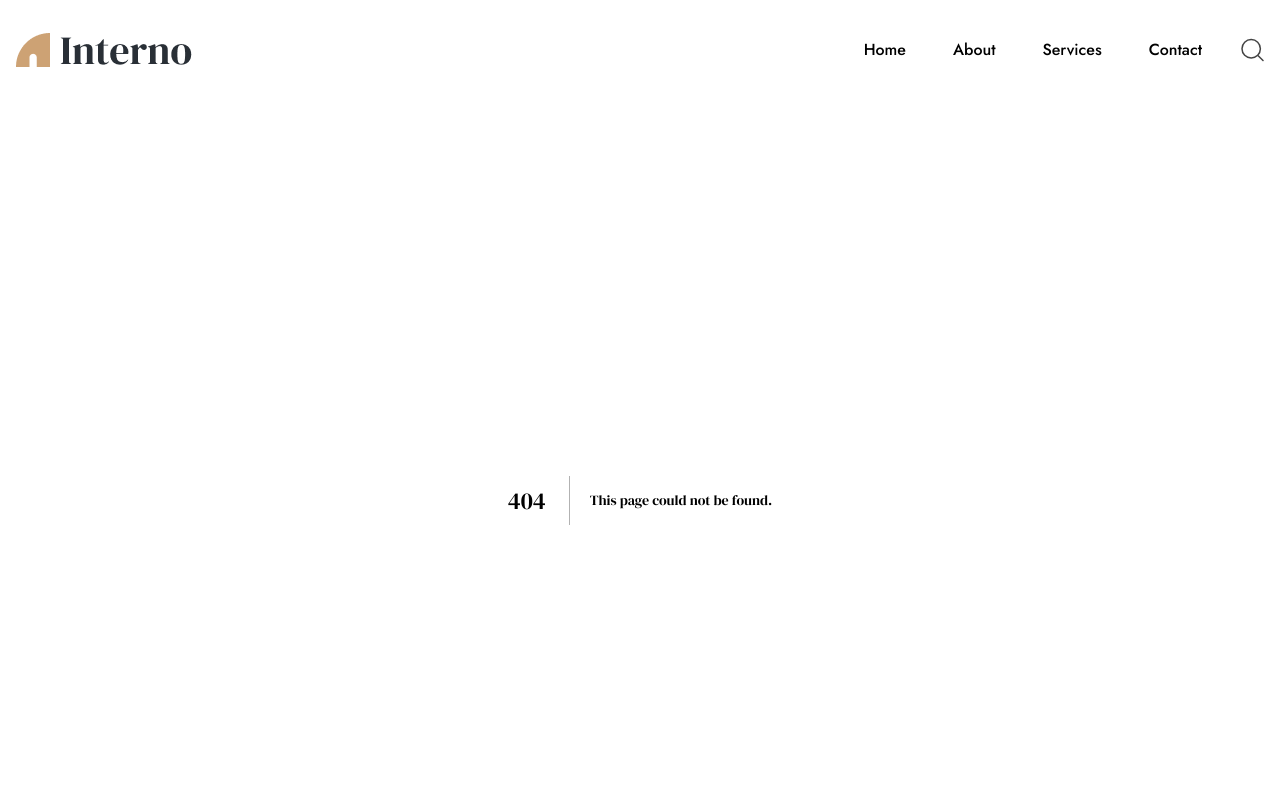
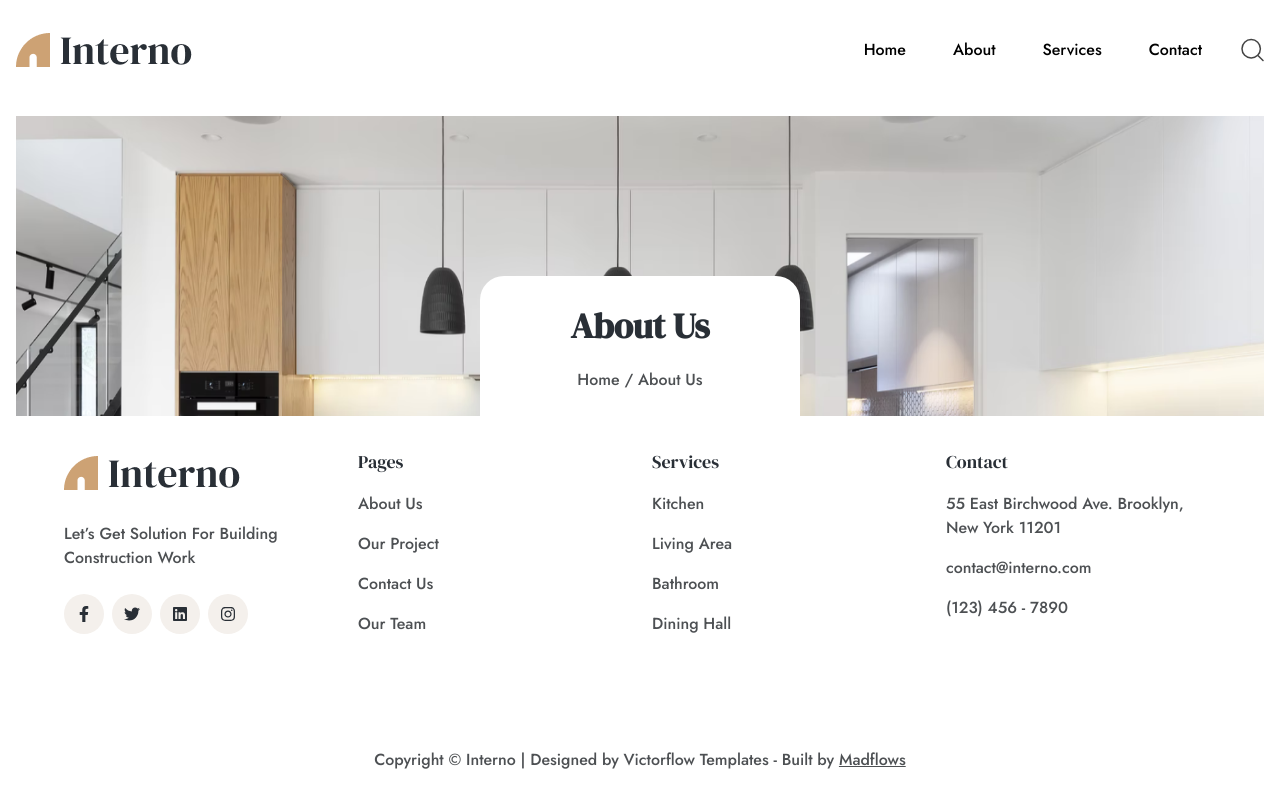
Before and after one commit to techtrybe/interno, a Next.js app: page /about in a window 1280 px wide. Before the commit this address had no page. Shown: the top 800 px of the page. Built offline with nearby package versions, Linux system fonts and the light colour scheme.

Commit message:
created about page header

```diff
--- /dev/null
+++ b/components/about/AboutHeader.jsx
@@ -0,0 +1,21 @@
+import React from "react";
+
+const AboutHeader = () => {
+  return (
+    <>
+      <div className="w-full min-h-[300px] relative object-fill">
+        <img
+          src="/assets/about-banner.png"
+          alt="About interno"
+          className="absolute h-full -z-10 inset-0 w-full"
+        />
+        <div className="bg-white rounded-t-3xl absolute left-[50%] translate-x-[-50%] p-4 py-6 w-full bottom-0 flex flex-col items-center gap-4 max-w-xs">
+          <h2 className="text-dark">About Us</h2>
+          <p className="text-secondary">Home / About Us</p>
+        </div>
+      </div>
+    </>
+  );
+};
+
+export default AboutHeader;
--- a/components/shared/Page.jsx
+++ b/components/shared/Page.jsx
@@ -5,6 +5,7 @@ function Page({
   children,
   title = "Interno - Interior design website",
   className,
+  maxW="7xl",
   style,
 }) {
   return (
@@ -13,7 +14,7 @@ function Page({
         <title>{title}</title>
       </Head>
       <div className={`flex flex-col p-4 ${className}`} style={style}>
-        <div className="w-full max-w-7xl mx-auto">{children}</div>
+        <div className={`w-full max-w-${maxW} mx-auto`}>{children}</div>
       </div>
     </Fragment>
   );
--- /dev/null
+++ b/pages/about.js
@@ -0,0 +1,13 @@
+import AboutHeader from 'components/about/AboutHeader'
+import Page from 'components/shared/Page'
+import React from 'react'
+
+function AboutPage() {
+  return (
+    <Page title='About - Interno' className={"p-0"} maxW={"full"}>
+        <AboutHeader />
+    </Page>
+  )
+}
+
+export default AboutPage
--- /dev/null
+++ b/pages/services.js
@@ -0,0 +1,10 @@
+import Page from 'components/shared/Page'
+import React from 'react'
+
+function ServicesPage() {
+  return (
+    <Page title='Services - Interno'>ServicesPage</Page>
+  )
+}
+
+export default ServicesPage
```
Also changed, not shown: public/assets/about-banner.png (added).
